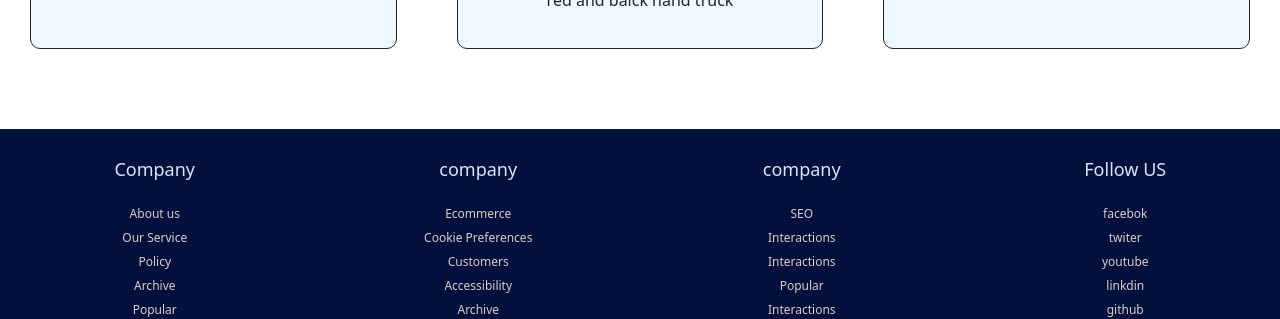
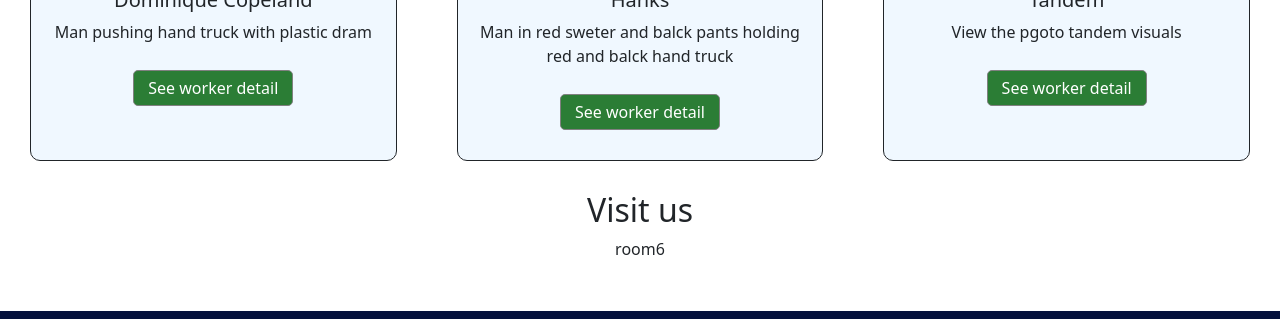
Before and after one commit to Asaduzzaman14/tools-menufacture-house-front-end, a React (Create React App) app: page / in a window 1280 px wide. Shown: the part 2471-2790 px from the top of the page. Built offline with nearby package versions, Linux system fonts and the light colour scheme; no server answers.

Commit message:
added data and add visit us section

```diff
--- a/public/worker.json
+++ b/public/worker.json
@@ -30,7 +30,43 @@
         "desc": "Man in red sweter and balck pants holding red and balck hand truck"
     },
     {
-        "_id": "626b82b685a186851e102629",
+        "_id": "626b82b685a186851e1026291",
+        "img": "https://images.unsplash.com/photo-1633118599122-601a3ebc8699?ixlib=rb-1.2.1&ixid=MnwxMjA3fDB8MHxzZWFyY2h8MTB8fHdhcmVob3VzZSUyMHdvcmtlcnxlbnwwfHwwfHw%3D&auto=format&fit=crop&w=1000&q=60",
+        "name": "Tandem   ",
+        "desc": "View the pgoto tandem visuals "
+    },
+    {
+        "_id": "626b82b685a186851e10262a1",
+        "img": "https://images.unsplash.com/photo-1633118599122-601a3ebc8699?ixlib=rb-1.2.1&ixid=MnwxMjA3fDB8MHxzZWFyY2h8MTB8fHdhcmVob3VzZSUyMHdvcmtlcnxlbnwwfHwwfHw%3D&auto=format&fit=crop&w=1000&q=60",
+        "name": "Tandem   ",
+        "desc": "View the pgoto tandem visuals "
+    },
+    {
+        "_id": "626b82b685a186851e10262a2",
+        "img": "https://images.unsplash.com/photo-1633118599122-601a3ebc8699?ixlib=rb-1.2.1&ixid=MnwxMjA3fDB8MHxzZWFyY2h8MTB8fHdhcmVob3VzZSUyMHdvcmtlcnxlbnwwfHwwfHw%3D&auto=format&fit=crop&w=1000&q=60",
+        "name": "Tandem   ",
+        "desc": "View the pgoto tandem visuals "
+    },
+    {
+        "_id": "626b82b685a186851e10262a3",
+        "img": "https://images.unsplash.com/photo-1633118599122-601a3ebc8699?ixlib=rb-1.2.1&ixid=MnwxMjA3fDB8MHxzZWFyY2h8MTB8fHdhcmVob3VzZSUyMHdvcmtlcnxlbnwwfHwwfHw%3D&auto=format&fit=crop&w=1000&q=60",
+        "name": "Tandem   ",
+        "desc": "View the pgoto tandem visuals "
+    },
+    {
+        "_id": "626b82b685a186851e10262a4",
+        "img": "https://images.unsplash.com/photo-1633118599122-601a3ebc8699?ixlib=rb-1.2.1&ixid=MnwxMjA3fDB8MHxzZWFyY2h8MTB8fHdhcmVob3VzZSUyMHdvcmtlcnxlbnwwfHwwfHw%3D&auto=format&fit=crop&w=1000&q=60",
+        "name": "Tandem   ",
+        "desc": "View the pgoto tandem visuals "
+    },
+    {
+        "_id": "626b82b685a186851e10262a5",
+        "img": "https://images.unsplash.com/photo-1633118599122-601a3ebc8699?ixlib=rb-1.2.1&ixid=MnwxMjA3fDB8MHxzZWFyY2h8MTB8fHdhcmVob3VzZSUyMHdvcmtlcnxlbnwwfHwwfHw%3D&auto=format&fit=crop&w=1000&q=60",
+        "name": "Tandem   ",
+        "desc": "View the pgoto tandem visuals "
+    },
+    {
+        "_id": "626b82b685a186851e10262a6",
         "img": "https://images.unsplash.com/photo-1633118599122-601a3ebc8699?ixlib=rb-1.2.1&ixid=MnwxMjA3fDB8MHxzZWFyY2h8MTB8fHdhcmVob3VzZSUyMHdvcmtlcnxlbnwwfHwwfHw%3D&auto=format&fit=crop&w=1000&q=60",
         "name": "Tandem   ",
         "desc": "View the pgoto tandem visuals "
--- a/src/App.js
+++ b/src/App.js
@@ -36,6 +36,7 @@ function App() {
         <Route path='/manageitem' element={<ManageItem></ManageItem>}></Route>
         <Route path='/additem' element={<AddItem></AddItem>}></Route>
         <Route path='/blogs' element={<Blogs></Blogs>}></Route>
+        <Route path='/about' element={<About></About>}></Route>
         <Route path='/register' element={<Register></Register>}></Route>
         <Route path='/login' element={<Login></Login>}></Route>
         <Route path='*' element={<NotFound></NotFound>}></Route>
--- a/src/Component/Pages/About/About.js
+++ b/src/Component/Pages/About/About.js
@@ -6,7 +6,7 @@ const About = () => {
             <h1>This is About page</h1>
 
             <div>
-                <h2></h2>
+
             </div>
 
 
--- a/src/Component/Pages/Home/Home.js
+++ b/src/Component/Pages/Home/Home.js
@@ -1,6 +1,7 @@
 import React from 'react';
 import bannerImg from '../../../image/banner.webp'
 import Inventory from '../Inventory/Inventory';
+import Visit from '../Visit/Visit';
 import Worker from '../Worker/Worker';
 import './Home.css'
 
@@ -19,6 +20,7 @@ const Home = () => {
             <Inventory></Inventory>
 
             <Worker></Worker>
+            <Visit></Visit>
 
 
         </>
--- /dev/null
+++ b/src/Component/Pages/Visit/Visit.js
@@ -0,0 +1,22 @@
+import React, { useEffect, useState } from 'react';
+
+const Visit = () => {
+
+    const [warehouse, setWarehouse] = useState([])
+    useEffect(() => {
+        fetch('worker.json')
+            .then(res => res.json())
+            .then(data => setWarehouse(data))
+    }, [])
+
+    const visit = warehouse.slice(0, 6)
+
+    return (
+        <div>
+            <h2>Visit us</h2>
+            room{visit.length}
+        </div>
+    );
+};
+
+export default Visit;
--- a/src/Component/Pages/Worker/SingleWorker.js
+++ b/src/Component/Pages/Worker/SingleWorker.js
@@ -1,12 +1,16 @@
 import React from 'react';
+import { useNavigate } from 'react-router-dom';
 import './Worker.css'
 const SingleWorker = ({ worker }) => {
     const { name, img, desc } = worker
+    const navigate = useNavigate()
+
     return (
         <div className='worker'>
             <img src={img} alt="" />
             <h5 className='mt-4'>{name}</h5>
             <p>{desc}</p>
+            <button onClick={() => navigate('/about')} className='add-btn'>See worker detail</button>
         </div>
     );
 };
--- a/src/Component/Pages/Worker/Worker.js
+++ b/src/Component/Pages/Worker/Worker.js
@@ -12,14 +12,14 @@ const Worker = () => {
             .then(data => setworkers(data))
     }, [])
 
-
+    const displaworker = workers.slice(0, 6)
     return (
         <div>
             <h2 className='mt-5 mb-3 '>Meet our Worker</h2>
 
             <div className='worker-container'>
                 {
-                    workers.map(worker => <SingleWorker
+                    displaworker.map(worker => <SingleWorker
                         worker={worker}
                         key={worker._id}
                     ></SingleWorker>)
```
Also changed, not shown: src/Component/Pages/Visit/Visit.css (added).
